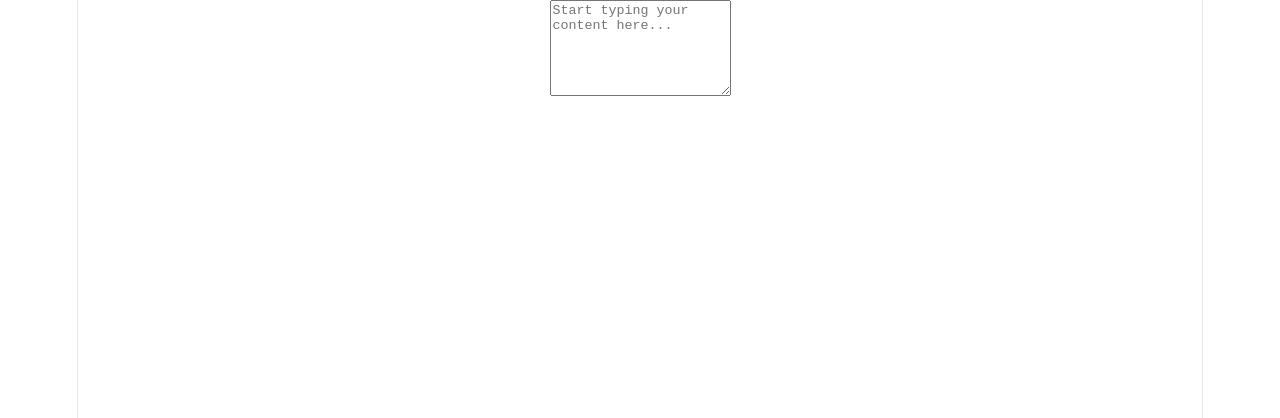
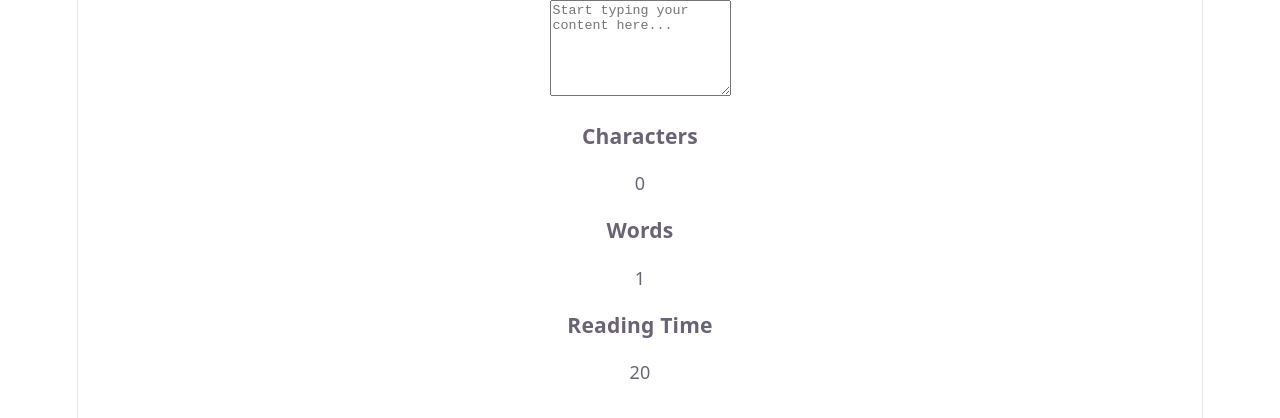
Before and after one commit to keokistevenson/Mod9-Lab2-Character-Counter, a React (Vite) app: page / in a window 1280 px wide. Shown: the top 418 px of the page. Built offline with nearby package versions, Linux system fonts and the light colour scheme.

Commit message:
Added the first draft of StatsDisplay.

```diff
--- a/src/App.tsx
+++ b/src/App.tsx
@@ -1,9 +1,12 @@
 import { useState } from 'react'
 import { TextInput } from './components/TextInput/TextInput'
+import StatsDisplay from './components/StatsDisplay/StatsDisplay';
+import type { TextStats } from './types';
 import './App.css'
 
 function App() {
   const [text, setText] = useState("");
+
 
   // This function will be passed down to the child, TextInput
   // It knows how to update the parent's state
@@ -11,10 +14,23 @@ function App() {
     setText(inputtedText);
   };
 
+  const stats: TextStats = {
+    characterCount: text.length,
+    wordCount: text.split(" ").length,
+    readingTime: 20
+  };
+
   return (
     <div>
-     <TextInput onTextChange={handleTextChangeFromTextInput} />
+      <TextInput onTextChange={handleTextChangeFromTextInput} />
+
+      <StatsDisplay
+        stats={stats}
+        showReadingTime={true}
+      />
     </div>
+
+
   )
 }
 
--- a/src/components/StatsDisplay/StatsDisplay.tsx
+++ b/src/components/StatsDisplay/StatsDisplay.tsx
@@ -0,0 +1,12 @@
+import type { StatsDisplayProps } from "../../types";
+
+function StatsDisplay(props: StatsDisplayProps) {
+    return <div>
+        <section><h3>Characters</h3><div>{props.stats.characterCount}</div></section>
+        <section><h3>Words</h3><div>{props.stats.wordCount}</div></section>
+        {props.showReadingTime && <section><h3>Reading Time</h3><div>{props.stats.readingTime}</div></section>}
+    </div>;
+
+}
+
+export default StatsDisplay;
```
